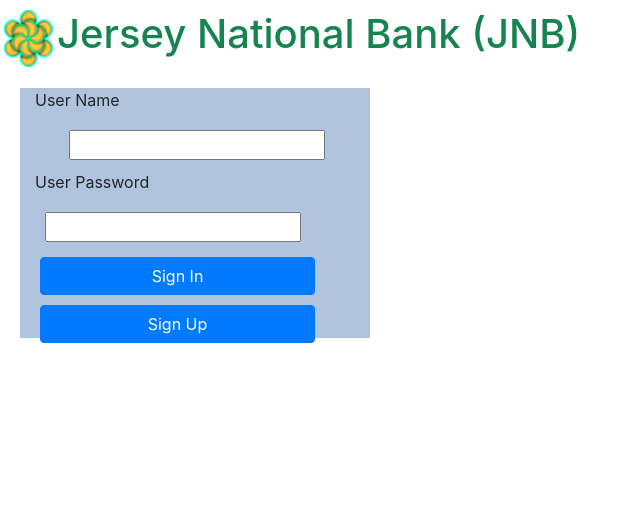
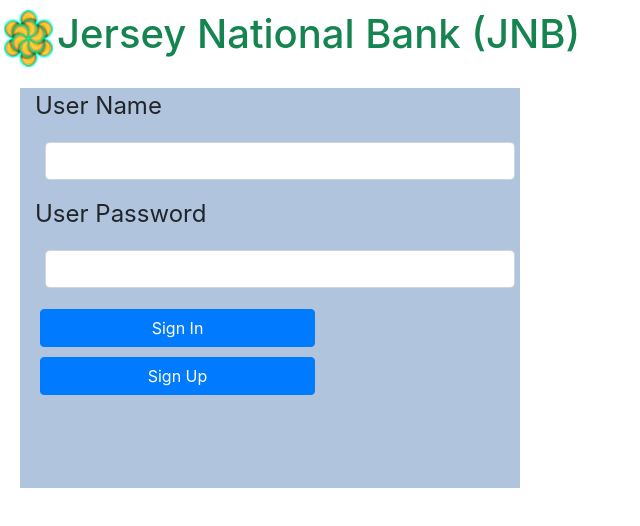
Before and after one commit to cusey/Angular6Examples, an Angular app in the folder jersey-bank/: page / in a window 1280 px wide. Shown: the top 526 px of the page, without its empty margins (0-640 px from the left). Built offline with nearby package versions, Linux system fonts and the light colour scheme.

Commit message:
Screen Layout

```diff
--- a/jersey-bank/src/app/app.component.css
+++ b/jersey-bank/src/app/app.component.css
@@ -5,14 +5,15 @@ h1{
 input{
   margin: 10px;
 }
-#username{
-  margin-left: 34px;
+
+label{
+  font-size: x-large;
 }
 
 #login{
   background-color: lightsteelblue;
-  width: 350px;
-  height: 250px;
+  width: 500px;
+  height: 400px;
   float: left;
   margin: 20px;
 }
--- a/jersey-bank/src/app/app.component.html
+++ b/jersey-bank/src/app/app.component.html
@@ -8,14 +8,22 @@
 
 <div id="login" class="container">
 
-  <div>
+  <div class="form-group">
     <label for="username">User Name </label>
-    <input id="username" type="text">
+    <input
+      formControlName="username"
+      id="username"
+      type="text"
+      class="form-control">
   </div>
 
-  <div>
+  <div class="form-group">
     <label for="password">User Password</label>
-    <input id="password" type="text">
+    <input
+      formControlName="password"
+      id="password"
+      type="text"
+      class="form-control">
   </div>
 
   <div>
```
